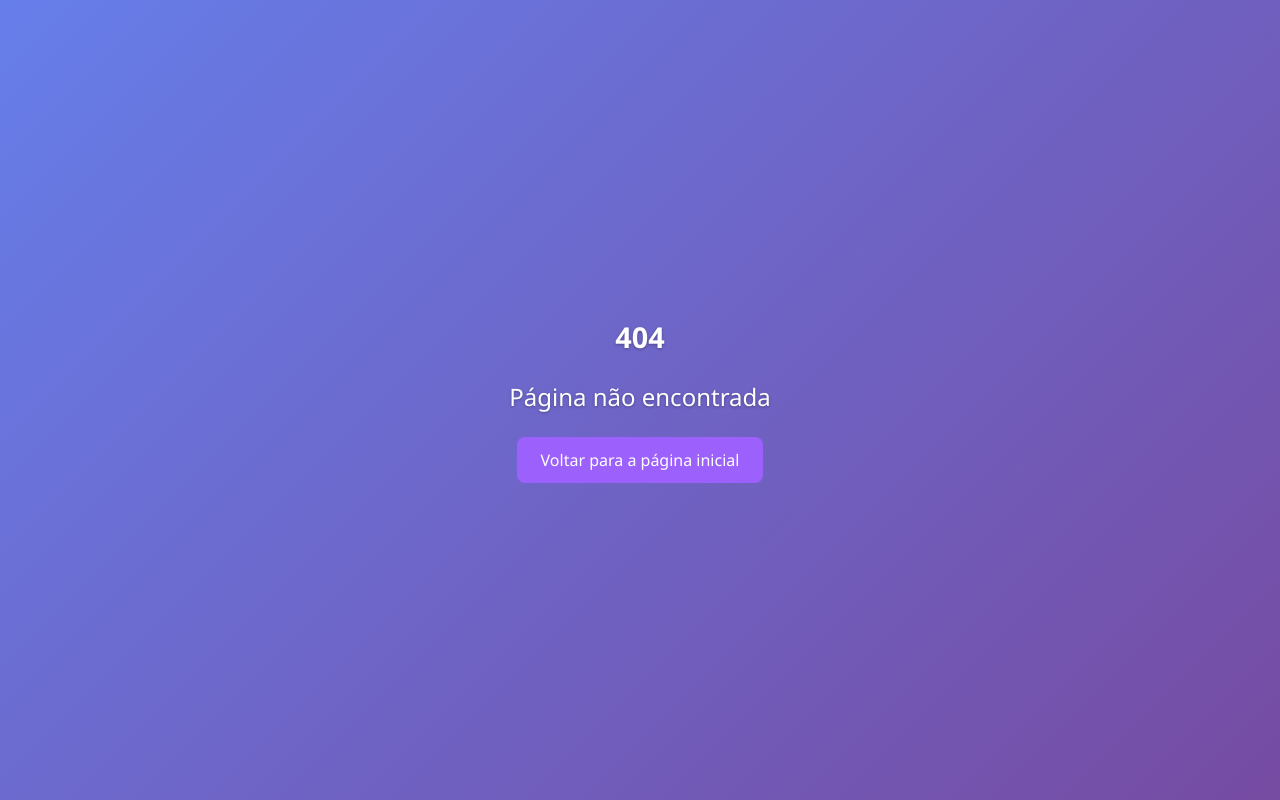
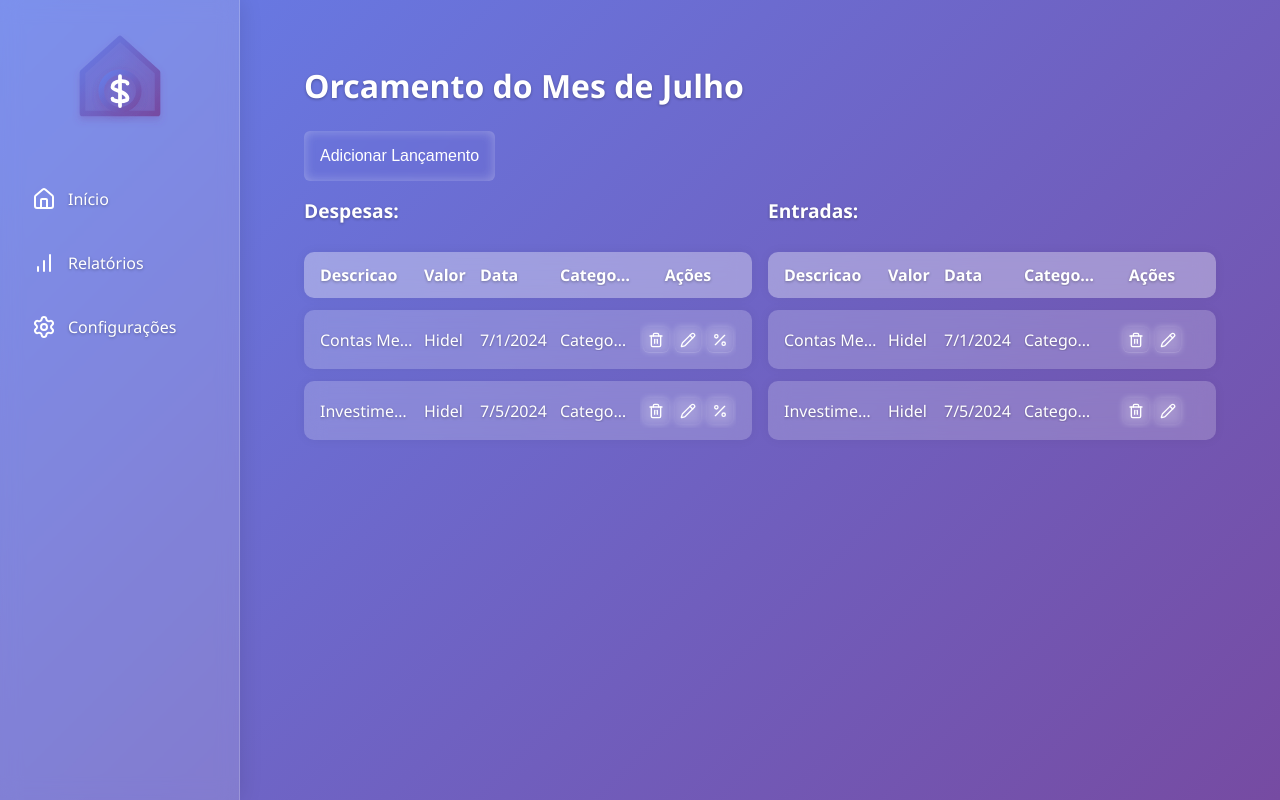
Before and after one commit to hidelr090/home-finance-web, a React (Vite) app: page /my-tables in a window 1280 px wide. Before the commit this address had no page. Built offline with nearby package versions, Linux system fonts and the light colour scheme.

Commit message:
feat: add basic setup for tables page

```diff
--- /dev/null
+++ b/src/pages/MyTables/index.tsx
@@ -0,0 +1,119 @@
+import Button from "@components/Button";
+import "@pages/MyTables/style.css";
+import { Pencil, Percent, Trash2 } from "lucide-react";
+import { useState } from "react";
+
+type TableData = {
+  id: string;
+  name: string;
+  createdBy: string;
+  createdAt: string;
+};
+export default function MyTables() {
+  const [tables, setTables] = useState<TableData[]>([
+    {
+      id: "1",
+      name: "Contas Mensais",
+      createdBy: "Hidel",
+      createdAt: "2024-07-01",
+    },
+    {
+      id: "2",
+      name: "Investimentos",
+      createdBy: "Hidel",
+      createdAt: "2024-07-05",
+    },
+  ]);
+
+  const handleDelete = (id: string) => {
+    setTables((prev) => prev.filter((table) => table.id !== id));
+  };
+  return (
+    <div className="tables-container">
+      <h1 className="tables-title">Orcamento do Mes de Julho</h1>
+      <Button className="launch-button">
+        Adicionar Lançamento
+      </Button>
+      <div className="grid">
+        <div className="tables-list">
+          <h3 className="tables-subtitle">Despesas:</h3>
+          <div className="table-header">
+            <span>Descricao</span>
+            <span>Valor</span>
+            <span>Data</span>
+            <span>Categoria</span>
+            <span>Ações</span>
+          </div>
+
+          {tables.map((table) => (
+            <div className="table-row" key={table.id}>
+              <span>{table.name}</span>
+              <span>{table.createdBy}</span>
+              <span>{new Date(table.createdAt).toLocaleDateString()}</span>
+              <span>Categoria</span>
+              <span className="button-span-group">
+                <Button
+                  className="icon-button"
+                  onClick={() => handleDelete(table.id)}
+                  title="Excluir tabela"
+                >
+                  <Trash2 size={16} />
+                </Button>
+                <Button
+                  className="icon-button"
+                  onClick={() => handleDelete(table.id)}
+                  title="Excluir tabela"
+                >
+                  <Pencil size={16} />
+                </Button>
+                <Button
+                  className="icon-button"
+                  onClick={() => handleDelete(table.id)}
+                  title="Excluir tabela"
+                >
+                  <Percent size={16} />
+                </Button>
+              </span>
+            </div>
+          ))}
+        </div>
+
+        <div className="tables-list">
+          <h3 className="tables-subtitle">Entradas:</h3>
+          <div className="table-header">
+            <span>Descricao</span>
+            <span>Valor</span>
+            <span>Data</span>
+            <span>Categoria</span>
+            <span>Ações</span>
+          </div>
+
+          {tables.map((table) => (
+            <div className="table-row" key={table.id}>
+              <span>{table.name}</span>
+              <span>{table.createdBy}</span>
+              <span>{new Date(table.createdAt).toLocaleDateString()}</span>
+              <span>Categoria</span>
+              <span className="button-span-group">
+                <Button
+                  className="icon-button"
+                  onClick={() => handleDelete(table.id)}
+                  title="Excluir tabela"
+                >
+                  <Trash2 size={16} />
+                </Button>
+                <Button
+                  className="icon-button"
+                  onClick={() => handleDelete(table.id)}
+                  title="Excluir tabela"
+                >
+                  <Pencil size={16} />
+                </Button>
+              </span>
+            </div>
+          ))}
+        </div>
+      </div>
+    </div>
+  );
+}
--- /dev/null
+++ b/src/pages/MyTables/style.css
@@ -0,0 +1,113 @@
+.tables-container {
+  margin: 0 auto;
+  padding: 2rem;
+}
+
+.tables-title {
+  font-size: 2rem;
+  font-weight: 600;
+  margin-bottom: 1.5rem;
+  color: #fff;
+}
+
+.tables-subtitle {
+  font-size: 1.2rem;
+  font-weight: 600;
+  margin-bottom: 1rem;
+  color: #fff
+}
+
+.grid {
+  display: grid;
+  grid-template-columns: repeat(2, 1fr);
+  gap: 1rem;
+}
+
+.button-span-group {
+  display: flex;
+  flex-direction: row;
+  gap: 3px;
+}
+
+.tables-list {
+  display: flex;
+  flex-direction: column;
+  gap: 0.75rem;
+}
+
+.table-header,
+.table-row {
+  display: grid;
+  /* 5 colunas proporcionais com espaçamento interno */
+  grid-template-columns: 2fr 1fr 1.5fr 1.5fr 2fr;
+  gap: 0.5rem;
+  padding: 0.75rem 1rem;
+  background: rgba(255, 255, 255, 0.2);
+  border-radius: 10px;
+  backdrop-filter: blur(10px);
+  -webkit-backdrop-filter: blur(10px);
+  box-shadow: 0 0 12px rgba(0, 0, 0, 0.05);
+  color: #fff;
+  align-items: center;
+  box-sizing: border-box;
+}
+
+/* estilos de header */
+.table-header {
+  font-weight: 600;
+  background: rgba(255, 255, 255, 0.35);
+}
+
+/* garante que cada célula tenha mesmo comportamento */
+.table-header > *,
+.table-row > * {
+  box-sizing: border-box;
+  white-space: nowrap;
+  overflow: hidden;
+  text-overflow: ellipsis;
+}
+
+/* centraliza coluna de ações (última) */
+.table-header > :last-child,
+.table-row > :last-child {
+  display: flex;
+  justify-content: center;
+}
+
+/* hover para linhas */
+.table-row:hover {
+  background: rgba(255, 255, 255, 0.3);
+}
+
+/* botão de ação */
+.icon-button {
+  background: transparent;
+  margin: 0.3rem 0.1rem;
+  padding: 0.3rem;
+  border-radius: 6px;
+  border: none;
+  cursor: pointer;
+  display: inline-flex;
+  align-items: center;
+  justify-content: center;
+  box-shadow: 0 0 6px rgba(255, 255, 255, 0.3);
+}
+
+.icon-button:hover {
+  background-color: rgba(255, 255, 255, 0.3);
+  box-shadow: 0 0 6px rgba(255, 255, 255, 0.3);
+}
+
+
+.launch-button {
+  background: transparent;
+  padding: 1rem;
+  border-radius: 6px;
+  border: none;
+  cursor: pointer;
+  display: flex;
+  align-items: center;
+  justify-content: center;
+  box-shadow: inset 0 0 12px rgba(255, 255, 255, 0.3);
+  margin-bottom: 1rem;
+}
--- a/src/pages/index.tsx
+++ b/src/pages/index.tsx
@@ -3,3 +3,4 @@ export * from '@pages/Home';
 //export * from '@pages/Signup';
 export * from '@pages/NotFound';
 export * from '@pages/Login';
+export * from '@pages/MyTables';
--- a/src/routes/index.tsx
+++ b/src/routes/index.tsx
@@ -7,6 +7,7 @@ import Home from "@pages/Home";
 
 import ProtectedRoute from "@routes/ProtectedRoute";
 import AppLayout from "@layouts/AppLayout";
+import MyTables from "@pages/MyTables";
 
 export const routes: RouteObject[] = [
   {
@@ -23,6 +24,10 @@ export const routes: RouteObject[] = [
             path: "/",
             element: <Home />,
           },
+          {
+            path: "/my-tables",
+            element: <MyTables />
+          }
         ],
       },
     ],
```
